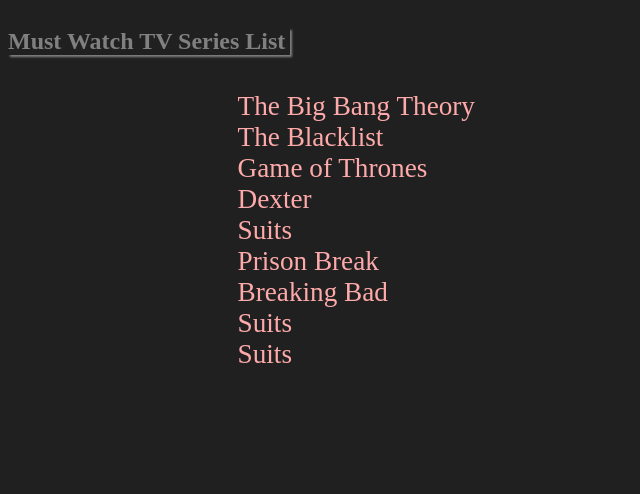
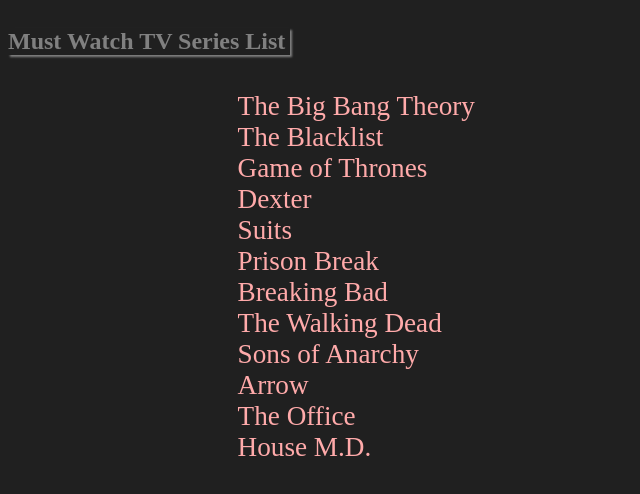
Before and after one commit to shubhamgautam/watchseries, a plain HTML site: page index.html in a window 1280 px wide. Shown: the whole page, without its empty margins (0-640 px from the left). Drawn offline with Linux system fonts and the light colour scheme.

Commit message:
adding to the list

```diff
--- a/index.html
+++ b/index.html
@@ -59,11 +59,21 @@
 				<a href="http://www.imdb.com/title/tt0903747/?ref_=nv_sr_1">Breaking Bad </a>
 			</li>
 			<li>
-				<a href="http://www.imdb.com/title/tt1632701/?ref_=nv_sr_1">Suits </a>
+				<a href="http://www.imdb.com/title/tt1520211/?ref_=nv_sr_1">The Walking Dead </a>
 			</li>
 			<li>
-				<a href="http://www.imdb.com/title/tt1632701/?ref_=nv_sr_1">Suits </a>
+				<a href="http://www.imdb.com/title/tt1124373/?ref_=nv_sr_1">Sons of Anarchy </a>
 			</li>
+			<li>
+				<a href="http://www.imdb.com/title/tt2193021/?ref_=nv_sr_1">Arrow </a>
+			</li>
+			<li>
+				<a href="http://www.imdb.com/title/tt0386676/?ref_=nv_sr_1">The Office  </a>
+			</li>
+			<li>
+				<a href="http://www.imdb.com/title/tt0412142/?ref_=nv_sr_1">House M.D. </a>
+			</li>
+
 
 		</ul>
 	</div>
```
